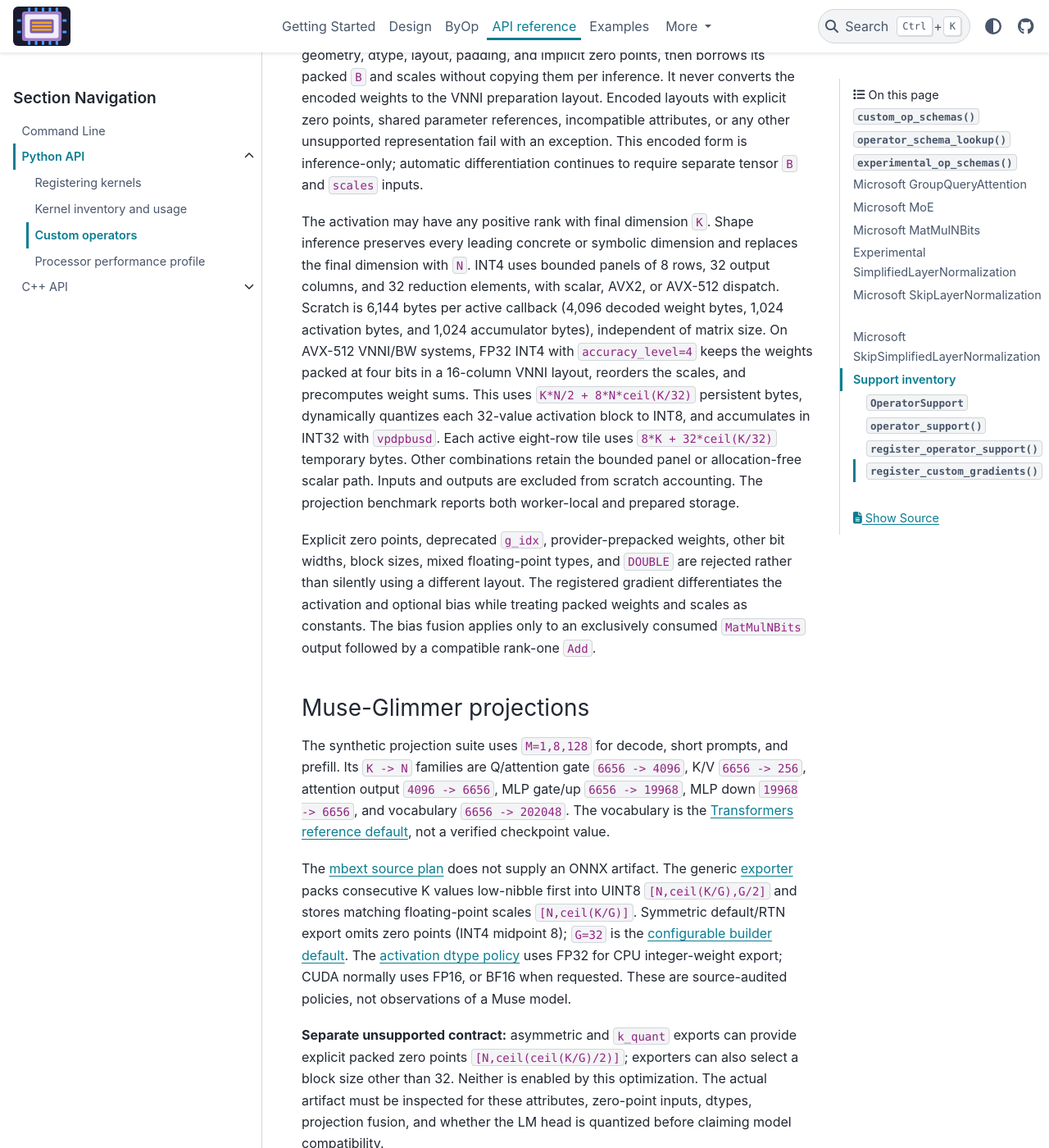
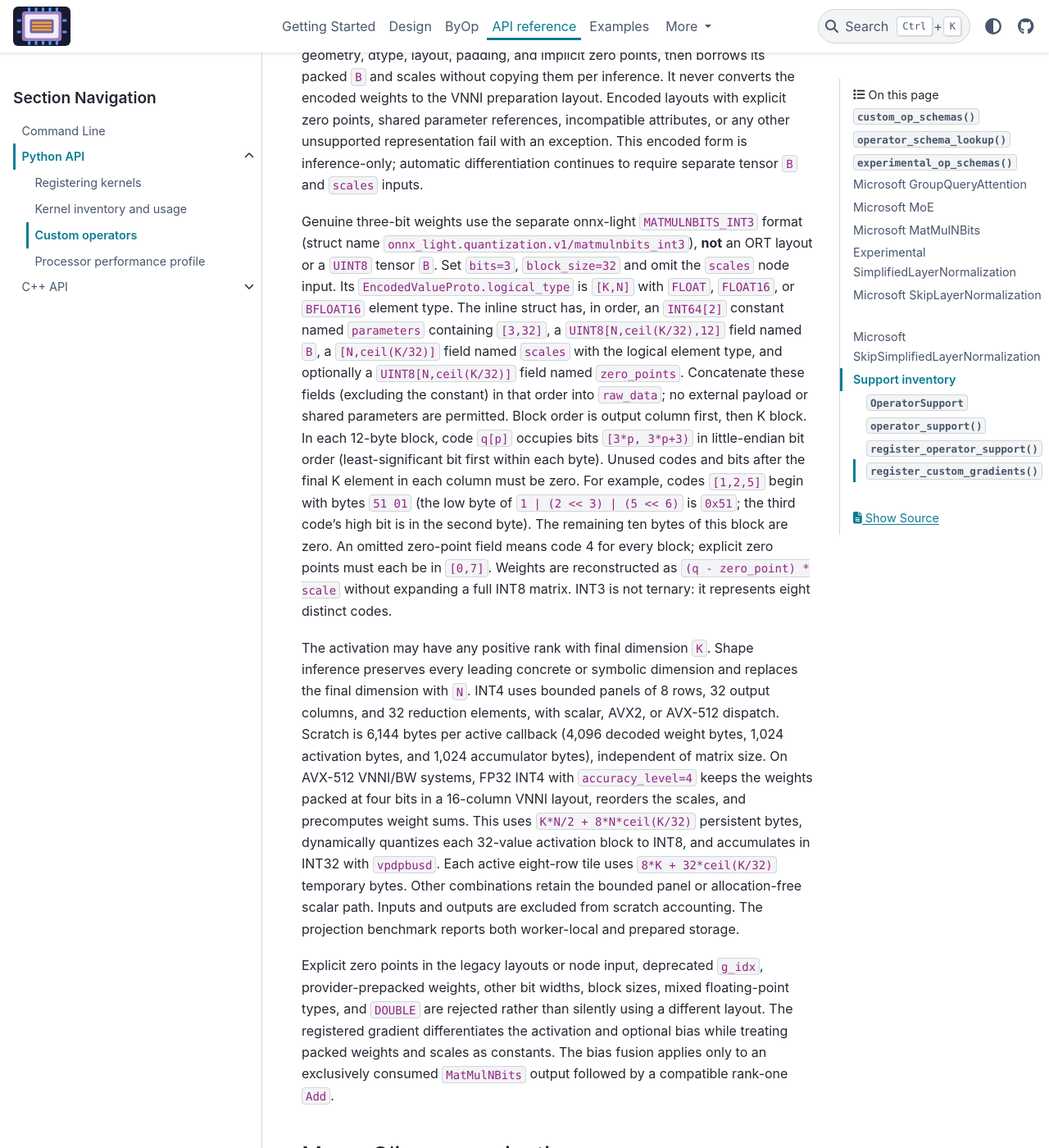
Before and after one commit to xadupre/onnx-light-cpu, a Sphinx documentation site: the page built from docs/api/python/custom_operators.rst, in a window 1280 px wide and 1400 px high, scrolled down 1869 px. Shown: the whole window at 82% size. Built offline with Sphinx 7.4.7 and the PyData theme 0.15.4, drawn with Linux system fonts in a browser that asks for light colours; pages that are not in the unit, such as notebooks, are missing from menus.

Commit message:
Add encoded INT3 MatMulNBits layout, decoding, and coverage
Co-authored-by: xadupre <22452781+xadupre@users.noreply.github.com>

```diff
--- a/docs/api/python/custom_operators.rst
+++ b/docs/api/python/custom_operators.rst
@@ -80,6 +80,32 @@ attributes, or any other unsupported representation fail with an exception.
 This encoded form is inference-only; automatic differentiation continues to
 require separate tensor ``B`` and ``scales`` inputs.
 
+Genuine three-bit weights use the separate onnx-light
+``MATMULNBITS_INT3`` format (struct name
+``onnx_light.quantization.v1/matmulnbits_int3``), **not** an ORT layout
+or a ``UINT8`` tensor ``B``. Set ``bits=3``, ``block_size=32`` and omit
+the ``scales`` node input. Its ``EncodedValueProto.logical_type`` is
+``[K,N]`` with ``FLOAT``, ``FLOAT16``, or ``BFLOAT16`` element type.
+The inline struct has, in order, an ``INT64[2]`` constant named
+``parameters`` containing ``[3,32]``, a ``UINT8[N,ceil(K/32),12]``
+field named ``B``, a ``[N,ceil(K/32)]`` field named ``scales`` with
+the logical element type, and optionally a ``UINT8[N,ceil(K/32)]``
+field named ``zero_points``. Concatenate these fields (excluding the
+constant) in that order into ``raw_data``; no external payload or shared
+parameters are permitted. Block order is output column first, then K
+block. In each 12-byte block, code ``q[p]`` occupies bits
+``[3*p, 3*p+3)`` in little-endian bit order (least-significant bit
+first within each byte). Unused codes and bits after the final K
+element in each column must be zero. For example, codes
+``[1,2,5]`` begin with bytes ``51 01`` (the low byte of
+``1 | (2 << 3) | (5 << 6)`` is ``0x51``; the third code's high
+bit is in the second byte). The remaining
+ten bytes of this block are zero. An omitted zero-point field means
+code 4 for every block; explicit zero points must each be in ``[0,7]``.
+Weights are reconstructed as ``(q - zero_point) * scale`` without
+expanding a full INT8 matrix. INT3 is not ternary: it represents eight
+distinct codes.
+
 The activation may have any positive rank with final dimension ``K``. Shape
 inference preserves every leading concrete or symbolic dimension and replaces
 the final dimension with ``N``. INT4 uses bounded panels of 8 rows, 32 output
@@ -96,8 +122,8 @@ Other combinations retain the bounded panel or allocation-free scalar path.
 Inputs and outputs are excluded from scratch accounting. The projection
 benchmark reports both worker-local and prepared storage.
 
-Explicit zero points, deprecated ``g_idx``, provider-prepacked weights, other
-bit widths, block sizes, mixed floating-point types, and ``DOUBLE`` are
+Explicit zero points in the legacy layouts or node input, deprecated ``g_idx``,
+provider-prepacked weights, other bit widths, block sizes, mixed floating-point types, and ``DOUBLE`` are
 rejected rather than silently using a different layout. The registered gradient differentiates the
 activation and optional bias while treating packed weights and scales as
 constants. The bias fusion applies only to an exclusively consumed
```
Also changed, not shown: 9 other files.
